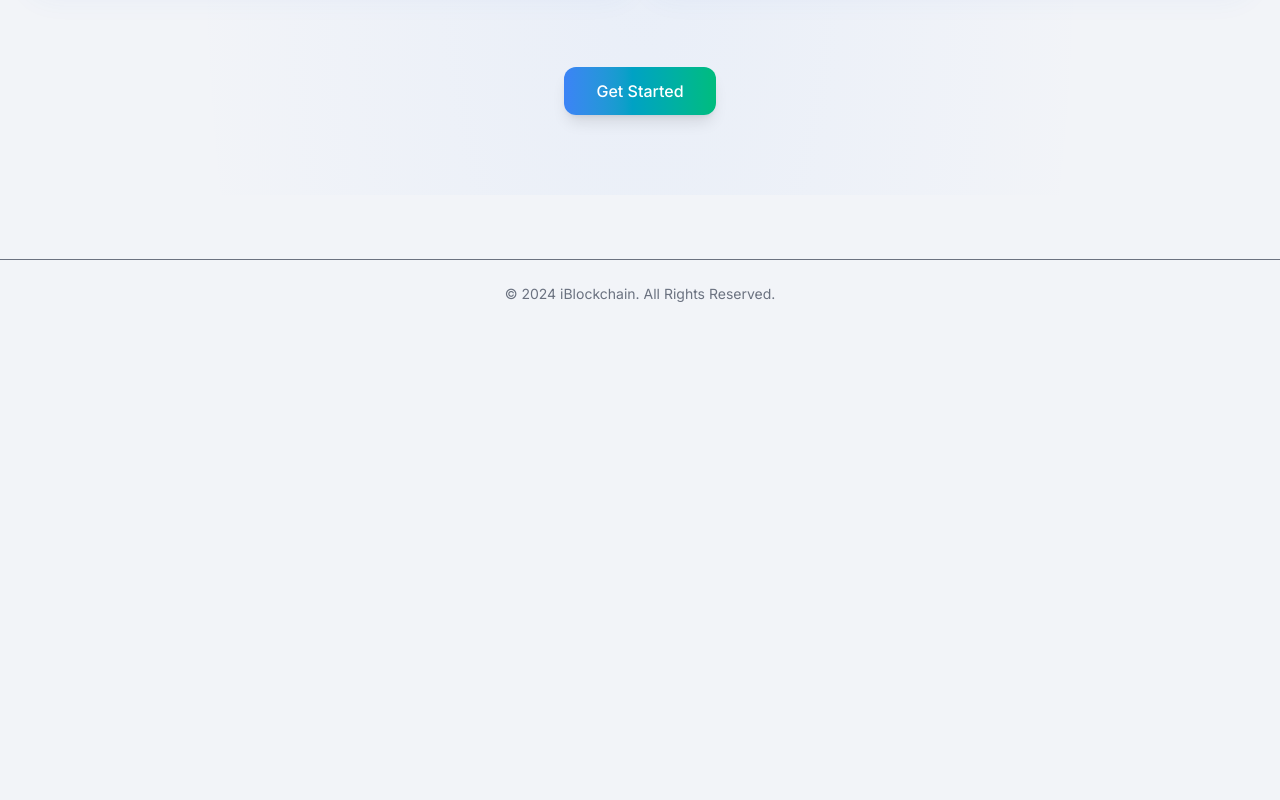
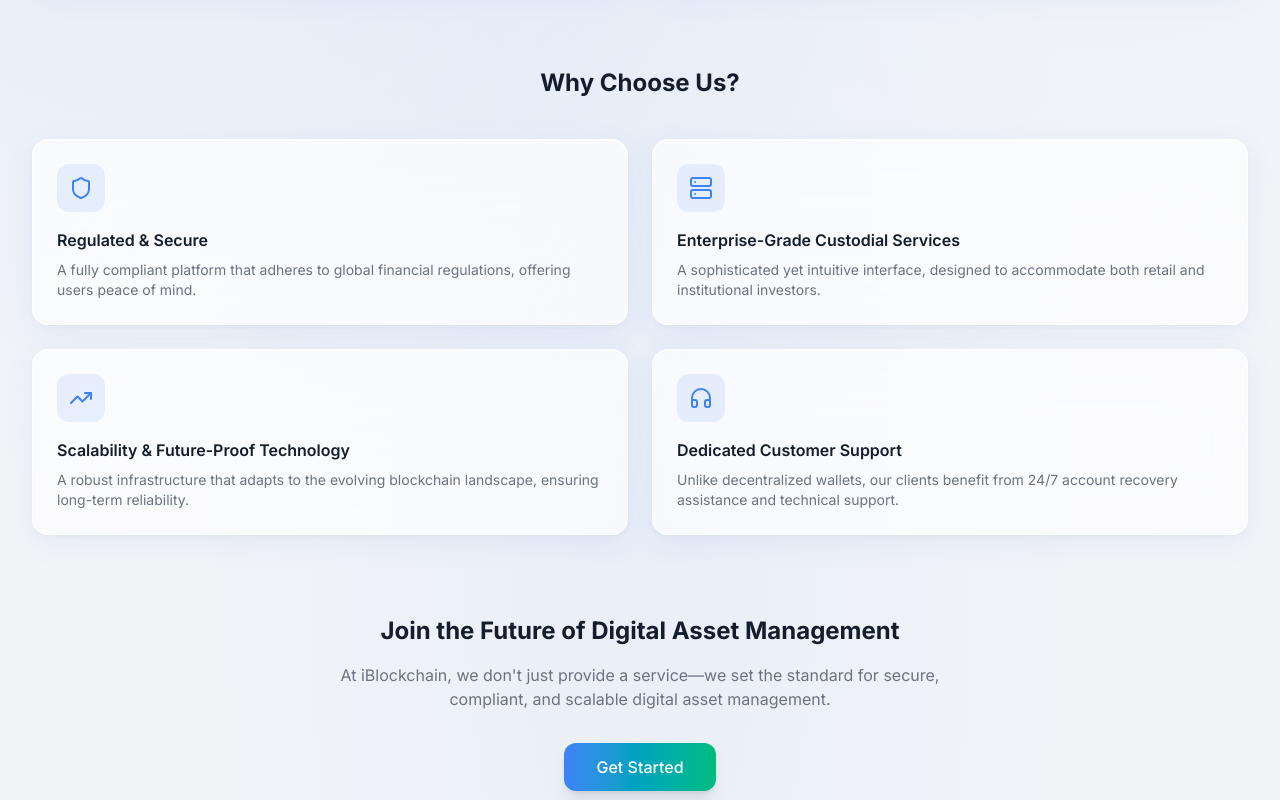
Before and after one commit to V0IDj/iBlock, a React (Vite) app in the folder iblockchain/: page /about-us in a window 1280 px wide. Shown: the part 1640-2440 px from the top of the page. Before the commit the page ends 1968 px from the top, so only its background shows below. Built offline with nearby package versions, Linux system fonts and the light colour scheme.

Commit message:
supbased

```diff
--- a/iblockchain/src/components/landing/DoEverythingSection.jsx
+++ b/iblockchain/src/components/landing/DoEverythingSection.jsx
@@ -1,11 +1,10 @@
 import { motion } from "framer-motion";
 import { useLanguage } from "../../contexts/LanguageContext";
-import { ArrowUpFromLine, ArrowDownToLine, Repeat } from "lucide-react";
 
 const actions = [
-  { key: "send", icon: ArrowUpFromLine },
-  { key: "receive", icon: ArrowDownToLine },
-  { key: "swap", icon: Repeat },
+  { key: "send", img: "/assets/send-crypto-eoVmJPcx.jpg" },
+  { key: "receive", img: "/assets/receive-crypto-BjpslNZn.jpg" },
+  { key: "swap", img: "/assets/swap-crypto-rBO_9-5L.jpg" },
 ];
 
 export function DoEverythingSection() {
@@ -43,9 +42,7 @@ export function DoEverythingSection() {
               viewport={{ once: true }}
               className="glass-card rounded-2xl p-8 text-center hover:border-primary/30 transition-all duration-300"
             >
-              <div className="w-16 h-16 rounded-2xl bg-primary/10 flex items-center justify-center mx-auto mb-6">
-                <action.icon className="h-8 w-8 text-primary" />
-              </div>
+              <img src={action.img} alt={t(`doEverything.${action.key}`)} className="w-full h-48 object-cover rounded-2xl mb-6" loading="lazy" />
               <h3 className="text-xl font-semibold mb-3">
                 {t(`doEverything.${action.key}`)}
               </h3>
--- a/iblockchain/src/i18n/translations.js
+++ b/iblockchain/src/i18n/translations.js
@@ -346,13 +346,6 @@ export const translations = {
       title: "مستعد لتجربة iBlockchain؟",
       subtitle: "انضم إلى آلاف المستخدمين الذين يثقون بمنصتنا لإدارة أصولهم الرقمية بأمان وسهولة.",
     },
-    contact: {
-      title: "للاستفسارات، لا تتردد في التواصل. فريقنا متavailable ومستعد لمساعدتك. سنرد على رسالتك في أقرب وقت ممكن.",
-      country: "اختر الدولة",
-      subject: "الموضوع",
-      message: "الرسالة",
-      send: "إرسال الرسالة",
-    },
     footer: {
       tagline: "بوابتك الموثوقة لاسترداد الأصول الرقمية",
       company: "الشركة",
--- a/iblockchain/src/pages/AboutUs.jsx
+++ b/iblockchain/src/pages/AboutUs.jsx
@@ -2,7 +2,7 @@ import { Link } from "react-router-dom";
 import { motion } from "framer-motion";
 import { useLanguage } from "../contexts/LanguageContext";
 import { Button } from "../components/ui/Button";
-import { ArrowLeft, Wallet, Shield, CreditCard, Lock, Headphones, Scale, Server, ShieldCheck } from "lucide-react";
+import { ArrowLeft, Wallet, Shield, CreditCard, Lock, Headphones, Scale, Server, ShieldCheck, TrendingUp } from "lucide-react";
 
 const solutions = [
   { key: "wallets", icon: Wallet },
@@ -109,7 +109,38 @@ export function AboutUs() {
             </div>
           </div>
 
-          <div className="text-center">
+          {/* Why Choose Us */}
+          <div className="mb-20">
+            <h2 className="text-2xl font-bold mb-10 text-center">Why Choose Us?</h2>
+            <div className="grid md:grid-cols-2 gap-6">
+              {[
+                { title: "Regulated & Secure", desc: "A fully compliant platform that adheres to global financial regulations, offering users peace of mind.", icon: Shield },
+                { title: "Enterprise-Grade Custodial Services", desc: "A sophisticated yet intuitive interface, designed to accommodate both retail and institutional investors.", icon: Server },
+                { title: "Scalability & Future-Proof Technology", desc: "A robust infrastructure that adapts to the evolving blockchain landscape, ensuring long-term reliability.", icon: TrendingUp },
+                { title: "Dedicated Customer Support", desc: "Unlike decentralized wallets, our clients benefit from 24/7 account recovery assistance and technical support.", icon: Headphones },
+              ].map((item, i) => (
+                <motion.div
+                  key={i}
+                  initial={{ opacity: 0, y: 20 }}
+                  whileInView={{ opacity: 1, y: 0 }}
+                  transition={{ delay: i * 0.1 }}
+                  viewport={{ once: true }}
+                  className="glass-card rounded-2xl p-6"
+                >
+                  <div className="w-12 h-12 rounded-xl bg-primary/10 flex items-center justify-center mb-4">
+                    <item.icon className="h-6 w-6 text-primary" />
+                  </div>
+                  <h3 className="font-semibold mb-2">{item.title}</h3>
+                  <p className="text-sm text-muted-foreground">{item.desc}</p>
+                </motion.div>
+              ))}
+            </div>
+          </div>
+
+          {/* Join the Future */}
+          <div className="text-center max-w-2xl mx-auto">
+            <h2 className="text-2xl font-bold mb-4">Join the Future of Digital Asset Management</h2>
+            <p className="text-muted-foreground mb-8">At iBlockchain, we don't just provide a service—we set the standard for secure, compliant, and scalable digital asset management.</p>
             <Button size="lg" variant="premium" asChild>
               <Link to="/auth?mode=signup">Get Started</Link>
             </Button>
--- a/iblockchain/src/pages/AdminAudit.jsx
+++ b/iblockchain/src/pages/AdminAudit.jsx
@@ -49,26 +49,26 @@ export function AdminAudit() {
     if (!d) return "-";
     const t = d;
     const user = getUserName(t.user_id);
-    if (log.table_name === "deposit_requests") {
+    if (log.section === "deposit_requests") {
       const amt = t.amount ? `$${Number(t.amount).toLocaleString()}` : "";
       const sym = t.crypto_symbol || "";
       const st = t.status || "";
       if (log.action === "INSERT") return isAr ? `إيداع جديد ${amt} ${sym} - ${user}` : `New deposit ${amt} ${sym} - ${user}`;
       return isAr ? `تحديث إيداع ${amt} ${sym} → ${st} - ${user}` : `Deposit updated ${amt} ${sym} → ${st} - ${user}`;
     }
-    if (log.table_name === "withdrawal_requests") {
+    if (log.section === "withdrawal_requests") {
       const amt = t.amount ? `$${Number(t.amount).toLocaleString()}` : "";
       const st = t.status || "";
       const net = t.network || "";
       if (log.action === "INSERT") return isAr ? `طلب سحب ${amt} شبكة ${net} - ${user}` : `Withdrawal ${amt} on ${net} - ${user}`;
       return isAr ? `تحديث سحب ${amt} → ${st} - ${user}` : `Withdrawal updated ${amt} → ${st} - ${user}`;
     }
-    if (log.table_name === "client_finances") {
+    if (log.section === "client_finances") {
       const cap = t.capital != null ? `$${Number(t.capital).toLocaleString()}` : "";
       const prof = t.profits != null ? `$${Number(t.profits).toLocaleString()}` : "";
       return isAr ? `تحديث مالي - رأس المال: ${cap}, أرباح: ${prof} - ${user}` : `Finance - Capital: ${cap}, Profits: ${prof} - ${user}`;
     }
-    if (log.table_name === "kyc_documents") {
+    if (log.section === "kyc_documents") {
       const st = String(t.status || "");
       const label = isAr ? { pending: "قيد المراجعة", approved: "مقبول", rejected: "مرفوض" }[st] || st : st;
       if (log.action === "UPDATE") return isAr ? `مراجعة KYC → ${label} - ${user}` : `KYC → ${label} - ${user}`;
@@ -77,10 +77,10 @@ export function AdminAudit() {
     return JSON.stringify(t).slice(0, 120);
   };
 
-  const sections = [...new Set(logs.map(l => l.table_name))];
+  const sections = [...new Set(logs.map(l => l.section))];
   const filtered = logs.filter(l => {
     const matchSearch = !search || (l.admin_email || "").toLowerCase().includes(search.toLowerCase()) || formatDetail(l).toLowerCase().includes(search.toLowerCase());
-    const matchSection = sectionFilter === "all" || l.table_name === sectionFilter;
+    const matchSection = sectionFilter === "all" || l.section === sectionFilter;
     const matchAction = actionFilter === "all" || l.action === actionFilter;
     return matchSearch && matchSection && matchAction;
   });
@@ -146,7 +146,7 @@ export function AdminAudit() {
                            log.action === "DELETE" ? <Badge variant="destructive">{isAr ? "حذف" : "Delete"}</Badge> :
                            <Badge variant="secondary">{log.action}</Badge>}
                         </td>
-                        <td className="p-4"><span className="mr-1">{sectionIcons[log.table_name] || "📋"}</span><Badge variant="outline">{sectionLabels[log.table_name]?.[isAr ? "ar" : "en"] || log.table_name}</Badge></td>
+                        <td className="p-4"><span className="mr-1">{sectionIcons[log.section] || "📋"}</span><Badge variant="outline">{sectionLabels[log.section]?.[isAr ? "ar" : "en"] || log.section}</Badge></td>
                         <td className="p-4 max-w-md text-sm">{formatDetail(log)}</td>
                       </tr>
                       {isExpanded && log.details && (
```
Also changed, not shown: 1 other file (tests, documents, lock files or other folders).
